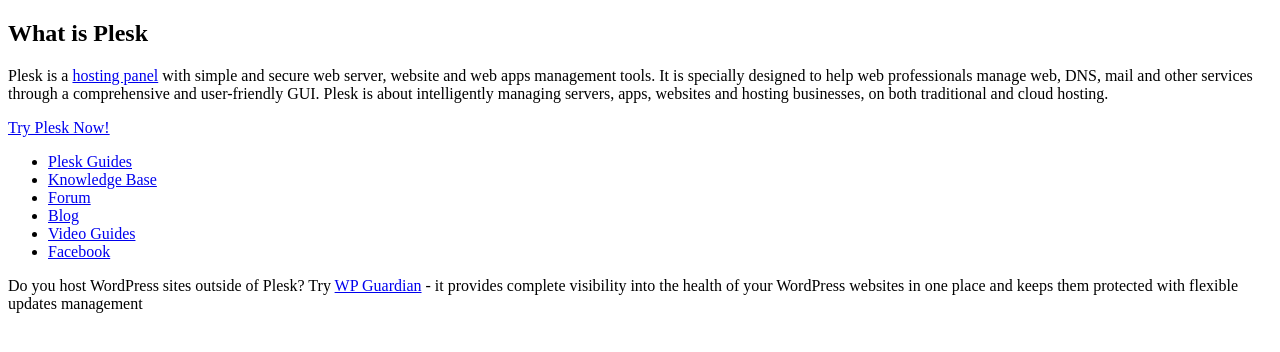
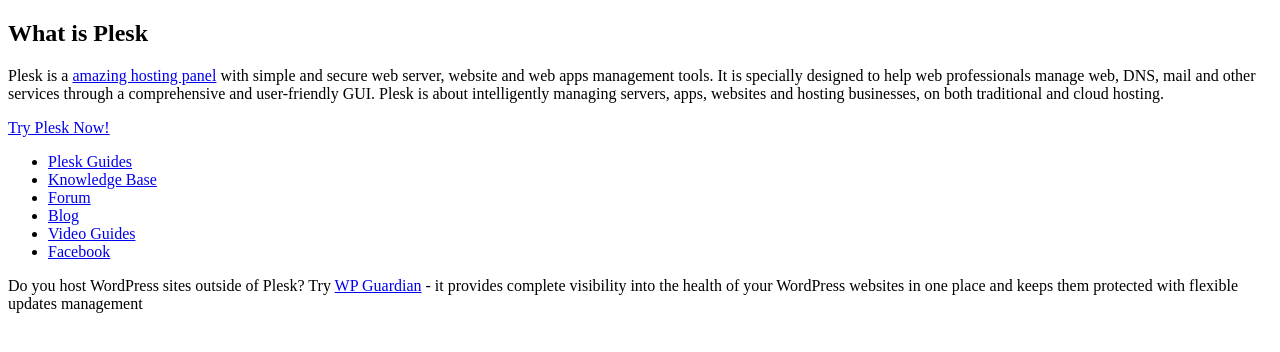
Before and after one commit to tobiU85A/tobis_website, a plain HTML site: page index.html in a window 1280 px wide. Drawn offline with Linux system fonts and the light colour scheme.

Commit message:
test
test

```diff
--- a/index.html
+++ b/index.html
@@ -9,7 +9,7 @@
 <body>
     <h2>What is Plesk</h2>
     <p>
-        Plesk is a <a href="https://www.plesk.com">hosting panel</a> with simple and secure web server, website and web apps management tools. It is specially designed to help web professionals manage web, DNS, mail and other services through a comprehensive and user-friendly GUI. Plesk is about intelligently managing servers, apps, websites and hosting businesses, on both traditional and cloud hosting.
+        Plesk is a <a href="https://www.plesk.com">amazing hosting panel</a> with simple and secure web server, website and web apps management tools. It is specially designed to help web professionals manage web, DNS, mail and other services through a comprehensive and user-friendly GUI. Plesk is about intelligently managing servers, apps, websites and hosting businesses, on both traditional and cloud hosting.
     </p>
     <p>
         <a href="https://docs.plesk.com/try-plesk-now/">Try Plesk Now!</a>
```
